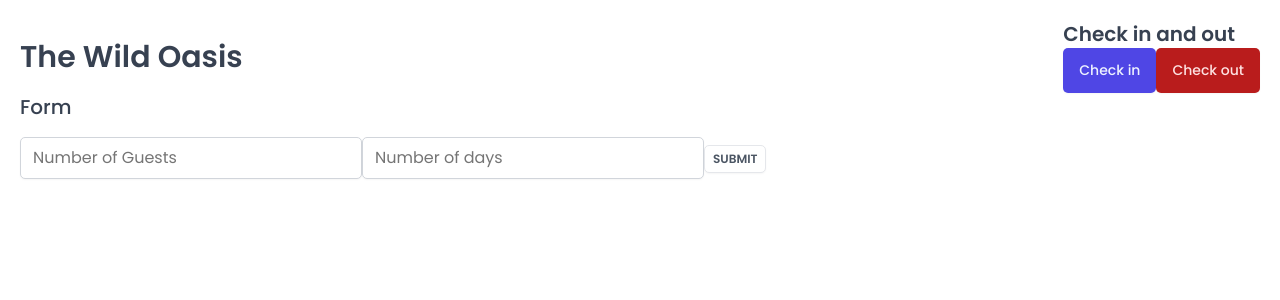
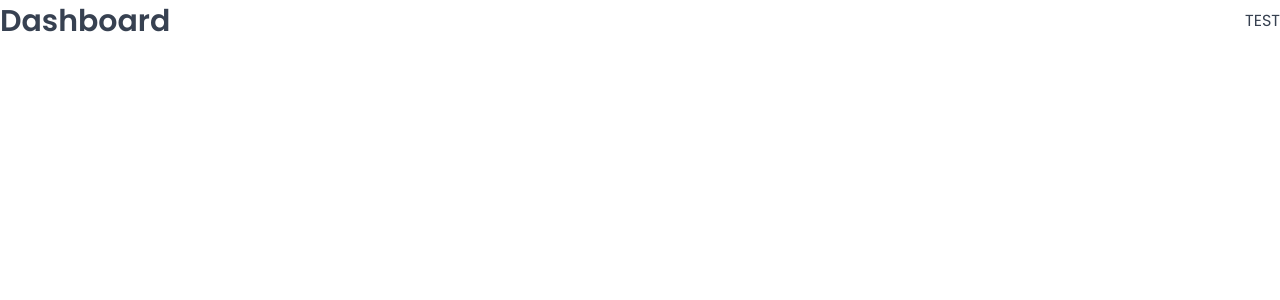
Before and after one commit to kmanadkat/advanced-react-patterns-project, a React (Vite) app: page /dashboard in a window 1280 px wide. Shown: the top 300 px of the page. Built offline with nearby package versions, Linux system fonts and the light colour scheme; a web font is replaced by a local one.

Commit message:
feat: Routes Setup

```diff
--- a/package.json
+++ b/package.json
@@ -12,6 +12,7 @@
   "dependencies": {
     "react": "^18.2.0",
     "react-dom": "^18.2.0",
+    "react-router-dom": "^6.14.2",
     "styled-components": "^6.0.5"
   },
   "devDependencies": {
--- a/src/App.jsx
+++ b/src/App.jsx
@@ -1,48 +1,32 @@
-import { styled } from 'styled-components';
+import { BrowserRouter, Navigate, Route, Routes } from 'react-router-dom';
+import Dashboard from './pages/Dashboard';
+import Bookings from './pages/Bookings';
+import Cabins from './pages/Cabins';
+import NewUsers from './pages/Users';
+import Settings from './pages/Settings';
+import Account from './pages/Account';
+import Login from './pages/Login';
+import PageNotFound from './pages/PageNotFound';
+
 import GlobalStyles from './styles/GlobalStyles';
-import Button from './ui/Button';
-import Input from './ui/Input';
-import Heading from './ui/Heading';
-import Row from './ui/Row';
-
-const StyledApp = styled.main`
-	padding: 20px;
-`;
 
 const App = () => {
 	return (
 		<>
 			<GlobalStyles />
-			<StyledApp>
-				<Row>
-					<Heading as='h1'>The Wild Oasis</Heading>
-					<div>
-						<Heading as='h2'>Check in and out</Heading>
-						<Button onClick={() => alert('Check in')}>Check in</Button>
-						<Button
-							variation='danger'
-							size='medium'
-							onClick={() => alert('Check out')}>
-							Check out
-						</Button>
-					</div>
-				</Row>
-
-				<Row type='vertical'>
-					<Heading as='h3'>Form</Heading>
-					<form>
-						<Input type='number' placeholder='Number of Guests' />
-						<Input type='number' placeholder='Number of days' />
-						<Button
-							variation='secondary'
-							size='small'
-							type='submit'
-							onClick={() => alert('Submit')}>
-							Submit
-						</Button>
-					</form>
-				</Row>
-			</StyledApp>
+			<BrowserRouter>
+				<Routes>
+					<Route index element={<Navigate replace to='dashboard' />} />
+					<Route path='dashboard' element={<Dashboard />} />
+					<Route path='bookings' element={<Bookings />} />
+					<Route path='cabins' element={<Cabins />} />
+					<Route path='users' element={<NewUsers />} />
+					<Route path='settings' element={<Settings />} />
+					<Route path='account' element={<Account />} />
+					<Route path='login' element={<Login />} />
+					<Route path='*' element={<PageNotFound />} />
+				</Routes>
+			</BrowserRouter>
 		</>
 	);
 };
--- a/src/pages/Dashboard.jsx
+++ b/src/pages/Dashboard.jsx
@@ -1,13 +1,13 @@
-import Heading from "../ui/Heading";
-import Row from "../ui/Row";
+import Heading from '../ui/Heading';
+import Row from '../ui/Row';
 
 function Dashboard() {
-  return (
-    <Row type="horizontal">
-      <Heading as="h1">Dashboard</Heading>
-      <p>TEST</p>
-    </Row>
-  );
+	return (
+		<Row>
+			<Heading as='h1'>Dashboard</Heading>
+			<p>TEST</p>
+		</Row>
+	);
 }
 
 export default Dashboard;
```
Also changed, not shown: 1 other file (tests, documents, lock files or other folders).
